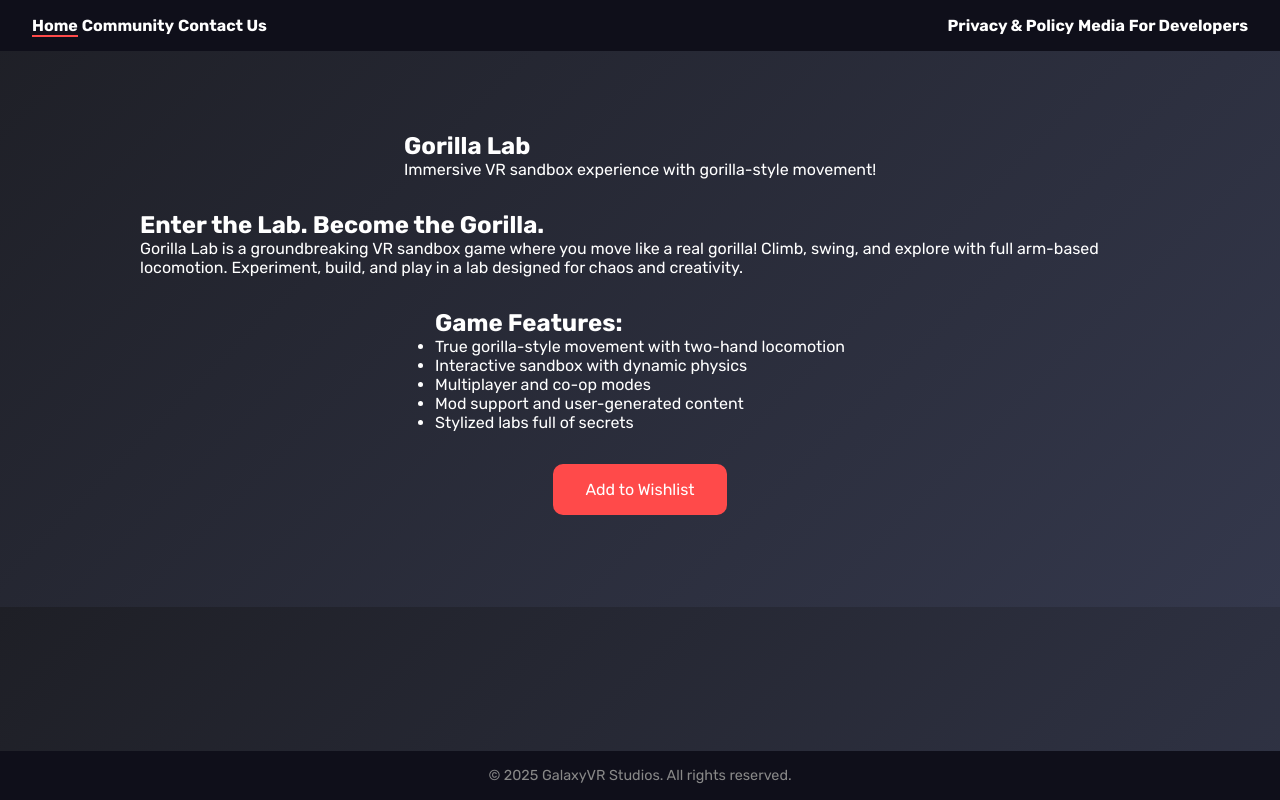
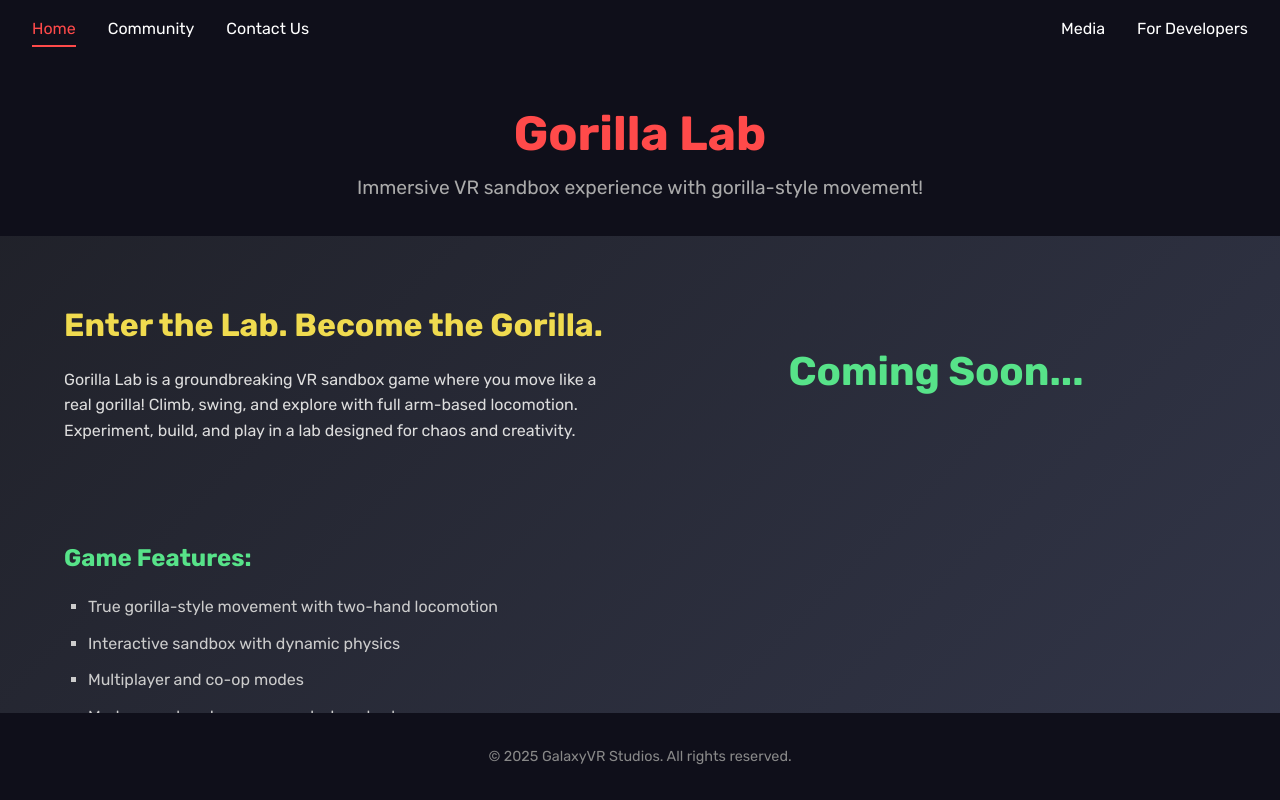
Before and after one commit to Vapezyyy/gorillalab, a plain HTML site: page index.html in a window 1280 px wide. Shown: the top 800 px of the page. Drawn offline with Linux system fonts and the light colour scheme.

Commit message:
Update index.html

```diff
--- a/index.html
+++ b/index.html
@@ -4,7 +4,7 @@
   <meta charset="UTF-8" />
   <meta name="viewport" content="width=device-width, initial-scale=1.0" />
   <title>Gorilla Lab - VR Sandbox Game</title>
-  <link rel="icon" href="favicon.ico" type="image/x-icon">
+  <link rel="icon" href="favicon.ico" type="image/x-icon" />
   <link href="https://fonts.googleapis.com/css2?family=Rubik:wght@400;700&display=swap" rel="stylesheet">
   <style>
     * {
@@ -13,107 +13,156 @@
       box-sizing: border-box;
       font-family: 'Rubik', sans-serif;
     }
-
     body {
       background: linear-gradient(135deg, #1e1f26, #34384c);
       color: #fff;
+      line-height: 1.6;
       overflow-x: hidden;
+      scroll-behavior: smooth;
+    }
+    a {
+      text-decoration: none;
+      color: inherit;
     }
 
-    header, footer {
-      position: fixed;
-      left: 0;
-      right: 0;
-      background: #0f0f1a;
+    @keyframes fadeInDown {
+      0% { opacity: 0; transform: translateY(-20px); }
+      100% { opacity: 1; transform: translateY(0); }
+    }
+
+    .nav {
       display: flex;
       justify-content: space-between;
       align-items: center;
       padding: 1rem 2rem;
-      z-index: 999;
-    }
-
-    header {
+      background: #0f0f1a;
+      animation: fadeInDown 1s ease forwards;
+      position: fixed;
       top: 0;
-    }
-
-    footer {
-      bottom: 0;
-      justify-content: center;
-      color: #888;
-      font-size: 0.9rem;
+      left: 0;
+      right: 0;
+      z-index: 1000;
     }
 
     .nav-left, .nav-right {
       display: flex;
-      gap: 1.5rem;
+      gap: 2rem;
     }
 
-    nav a {
+    .nav a {
       position: relative;
-      text-decoration: none;
+      font-size: 1rem;
       color: #fff;
-      font-weight: bold;
-      transition: color 0.3s ease;
+      cursor: pointer;
     }
 
-    nav a.active {
-      border-bottom: 2px solid #ff4a4a;
+    .nav a::after {
+      content: "";
+      position: absolute;
+      left: 0;
+      bottom: -5px;
+      width: 0%;
+      height: 2px;
+      background: #fff;
+      transition: width 0.3s ease;
     }
 
-    nav a::after {
-      content: '';
-      position: absolute;
-      width: 0%;
-      height: 2px;
-      left: 0;
-      bottom: -4px;
-      background-color: #fff;
-      transition: width 0.3s;
-    }
-
-    nav a:hover::after {
+    .nav a:hover::after {
       width: 100%;
     }
 
-    .container {
-      margin-top: 100px;
-      margin-bottom: 60px;
-      padding: 2rem;
-      display: flex;
-      flex-direction: column;
-      gap: 2rem;
-      opacity: 0;
-      transform: translateY(-50px);
-      animation: fadeInUp 1s forwards ease-in-out;
+    .nav a.active {
+      color: #ff4a4a;
     }
 
-    .container:nth-child(1) { animation-delay: 0.2s; }
-    .container:nth-child(2) { animation-delay: 0.4s; }
-    .container:nth-child(3) { animation-delay: 0.6s; }
-    .container:nth-child(4) { animation-delay: 0.8s; }
-
-    @keyframes fadeInUp {
-      to {
-        opacity: 1;
-        transform: translateY(0);
-      }
+    .nav a.active::after {
+      background: #ff4a4a;
+      width: 100%;
     }
 
-    .section h1, .section h2, .section p, ul {
-      animation: scaleIn 0.6s ease forwards;
-      transform: scale(0.8);
+    section, header, footer {
       opacity: 0;
+      transform: translateY(-20px);
+      animation: fadeInDown 1s ease forwards;
     }
 
-    .section h1 { animation-delay: 0.2s; }
-    .section h2 { animation-delay: 0.4s; }
-    .section p, ul { animation-delay: 0.6s; }
+    header {
+      background: #0f0f1a;
+      padding: 6rem 2rem 2rem;
+      text-align: center;
+      animation-delay: 0.2s;
+    }
 
-    @keyframes scaleIn {
-      to {
-        transform: scale(1);
-        opacity: 1;
+    header h1 {
+      font-size: 3rem;
+      color: #ff4a4a;
+      animation-delay: 0.4s;
     }
+
+    header p {
+      font-size: 1.2rem;
+      color: #aaa;
+      animation-delay: 0.6s;
+    }
+
+    .main-content {
+      display: grid;
+      grid-template-columns: 1fr 1fr;
+      gap: 2rem;
+      padding: 4rem;
+      animation-delay: 0.8s;
+    }
+
+    .description h2 {
+      font-size: 2rem;
+      margin-bottom: 1rem;
+      color: #f0db4f;
+      animation-delay: 1s;
+    }
+
+    .description p {
+      font-size: 1rem;
+      color: #ddd;
+      animation-delay: 1.2s;
+    }
+
+    .hero-image {
+      display: flex;
+      justify-content: center;
+      align-items: center;
+      font-size: 2.5rem;
+      font-weight: bold;
+      color: #57e389;
+      animation-delay: 1.4s;
+    }
+
+    .features {
+      padding: 2rem 4rem;
+      animation-delay: 1.6s;
+    }
+
+    .features h3 {
+      font-size: 1.5rem;
+      margin-bottom: 1rem;
+      color: #57e389;
+      animation-delay: 1.8s;
+    }
+
+    .features ul {
+      list-style-type: square;
+      padding-left: 1.5rem;
+      color: #ccc;
+    }
+
+    .features ul li {
+      margin-bottom: 0.7rem;
+      animation-delay: 2s;
+    }
+
+    .cta {
+      text-align: center;
+      margin: 4rem 0;
+      animation-delay: 2.6s;
     }
 
     .cta button {
@@ -131,45 +180,52 @@
       background: #e63e3e;
     }
 
-    .section {
-      max-width: 1000px;
-      margin: 0 auto;
+    footer {
+      text-align: center;
+      padding: 2rem;
+      background: #0f0f1a;
+      color: #888;
+      font-size: 0.9rem;
+      animation-delay: 2.8s;
+      position: fixed;
+      bottom: 0;
+      left: 0;
+      right: 0;
     }
   </style>
 </head>
 <body>
-  <header>
+  <div class="nav">
     <div class="nav-left">
-      <nav>
       <a href="index.html" class="active">Home</a>
       <a href="community.html">Community</a>
-        <a href="contact.html" target="_blank">Contact Us</a>
-      </nav>
+      <a href="https://discord.gg/MGc75RvX3G" target="_blank">Contact Us</a>
     </div>
     <div class="nav-right">
-      <nav>
-        <a href="privacy.html">Privacy & Policy</a>
       <a href="https://bio.link/gorillalab" target="_blank">Media</a>
       <a href="developers.html">For Developers</a>
-      </nav>
     </div>
+  </div>
+
+  <header>
+    <h1>Gorilla Lab</h1>
+    <p>Immersive VR sandbox experience with gorilla-style movement!</p>
   </header>
 
-  <main class="container">
-    <section class="section">
-      <h1>Gorilla Lab</h1>
-      <p>Immersive VR sandbox experience with gorilla-style movement!</p>
-    </section>
-
-    <section class="section">
+  <section class="main-content">
+    <div class="description">
       <h2>Enter the Lab. Become the Gorilla.</h2>
       <p>
         Gorilla Lab is a groundbreaking VR sandbox game where you move like a real gorilla! Climb, swing, and explore with full arm-based locomotion. Experiment, build, and play in a lab designed for chaos and creativity.
       </p>
+    </div>
+    <div class="hero-image">
+      <p>Coming Soon...</p>
+    </div>
   </section>
 
-    <section class="section">
-      <h2>Game Features:</h2>
+  <section class="features">
+    <h3>Game Features:</h3>
     <ul>
       <li>True gorilla-style movement with two-hand locomotion</li>
       <li>Interactive sandbox with dynamic physics</li>
@@ -179,10 +235,9 @@
     </ul>
   </section>
 
-    <section class="section cta">
+  <section class="cta">
     <button onclick="alert('Coming soon on Meta Quest and SteamVR!')">Add to Wishlist</button>
   </section>
-  </main>
 
   <footer>
     &copy; 2025 GalaxyVR Studios. All rights reserved.
```
Lines whose indentation alone changed are shown as unchanged.
